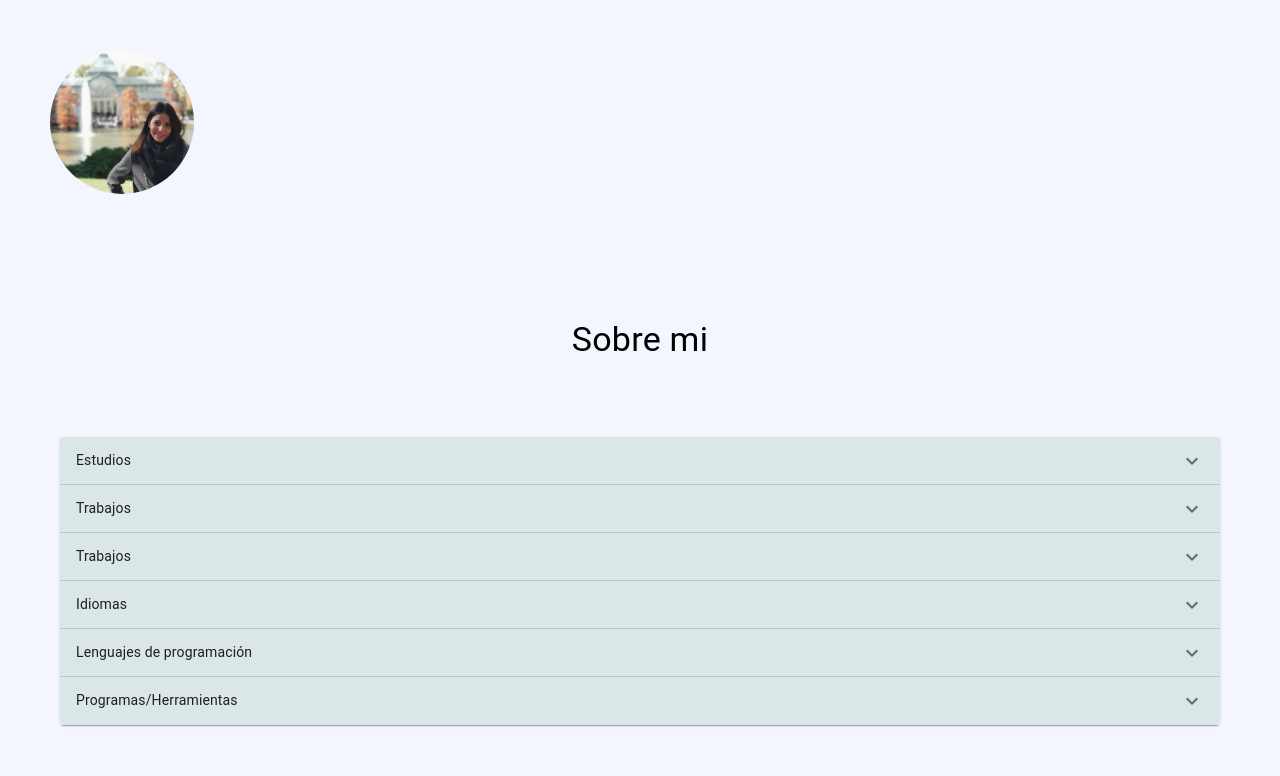
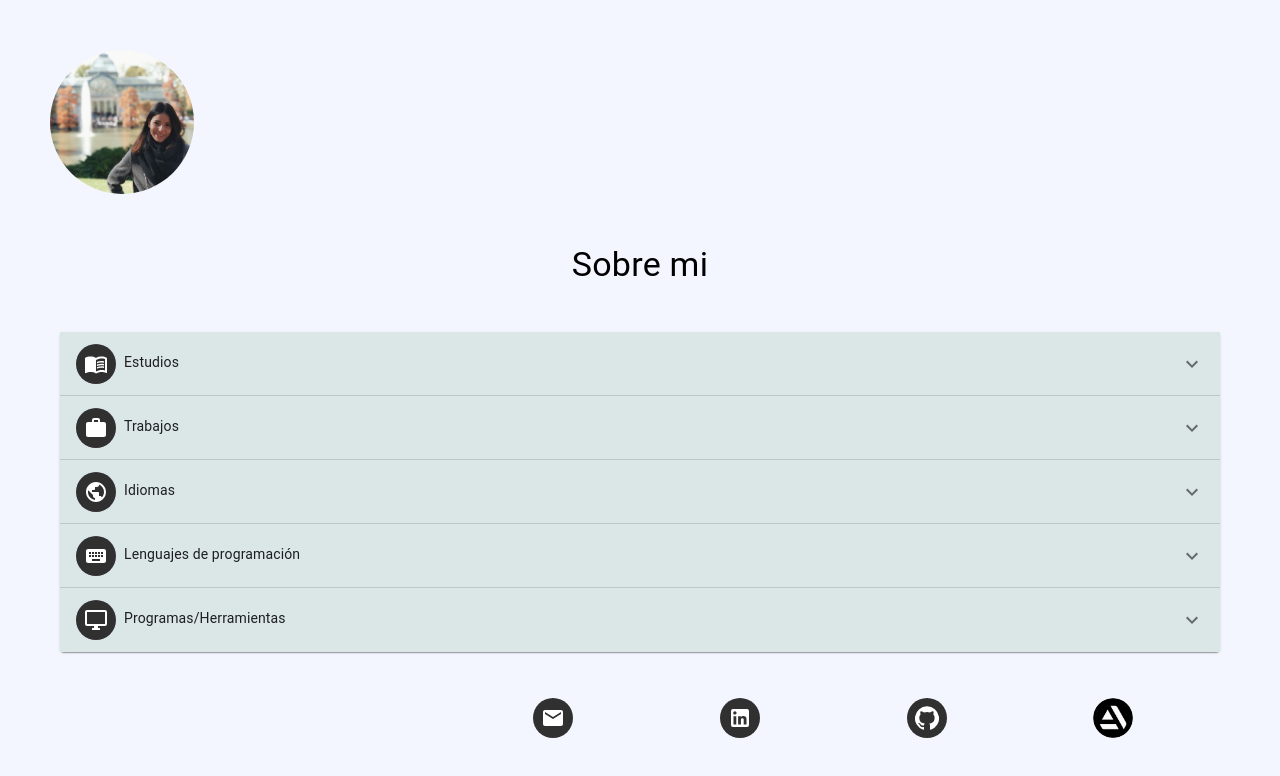
Before and after one commit to IsabelDD/CV_Page, a React (Create React App) app: page / in a window 1280 px wide. Shown: the top 776 px of the page. Built offline with nearby package versions, Linux system fonts and the light colour scheme.

Commit message:
add some icons

```diff
--- a/src/App.js
+++ b/src/App.js
@@ -1,10 +1,8 @@
 import React, { Component } from 'react';
-import Avatar from '@material-ui/core/Avatar';
 import { withStyles } from '@material-ui/core';
-import { withTranslation } from 'react-i18next';
-import { Typography, } from '@material-ui/core';
-import avatar from './static/images/avatar_isabel.jpg';
 import Aptitudes from './components/Aptitudes';
+import About from './components/About';
+import Footer from './components/Footer';
 
 const styles = theme => ({
   root: {
@@ -13,38 +11,21 @@ const styles = theme => ({
     minHeight: '100vh',
     overflow: 'hidden',
   },
-  button: {
-    margin: theme.spacing.unit,
-  },
-  large: {
-    width: theme.spacing(18),
-    height: theme.spacing(18),
-  },
-  typography: {
-    fontFamily: 'Raleway',
-  },
-  subtitle: {
-    fontSize: 15,
-  }
 });
 
 class App extends Component {
 
   render() {
-    const { classes, t } = this.props;
+    const { classes } = this.props;
 
     return (
       <div className={classes.root}>
-        <div style={{width:"100%"}}>
-          <Avatar style={{margin:50}} alt="Isabel Diaz" src={avatar} className={classes.large} />
-        </div>
-        <div style={{width:"100%", textAlign: 'center'}}>
-          <Typography variant="h4">{t('AboutMe')}</Typography>
-        </div>
+        <About/>
         <Aptitudes/>
+        <Footer/>
       </div>
     );
   }
 }
 
-export default withStyles(styles)((withTranslation('Vocabulary'))(App));
+export default withStyles(styles)(App);
--- /dev/null
+++ b/src/components/About.js
@@ -0,0 +1,40 @@
+import React, { Component } from 'react';
+import { withTranslation } from 'react-i18next';
+import { withStyles } from '@material-ui/core';
+import { Typography, Avatar } from '@material-ui/core';
+import avatar from '../static/images/avatar_isabel.jpg';
+
+const styles = theme => ({
+    button: {
+        margin: theme.spacing.unit,
+      },
+      large: {
+        width: theme.spacing(18),
+        height: theme.spacing(18),
+      },
+      typography: {
+        fontFamily: 'Raleway',
+      },
+      subtitle: {
+        fontSize: 15,
+      }
+});
+
+class About extends Component {
+    render () {
+        const { classes, t } = this.props;
+
+        return (
+            <div>
+                <div style={{width:"100%"}}>
+                    <Avatar style={{margin:50}} alt="Isabel Diaz" src={avatar} className={classes.large} />
+                </div>
+                <div style={{width:"100%", textAlign: 'center'}}>
+                    <Typography variant="h4">{t('AboutMe')}</Typography>
+                </div>
+            </div>
+        );
+    }
+}
+
+export default withStyles(styles)((withTranslation('Vocabulary'))(About));
--- a/src/components/Aptitudes.js
+++ b/src/components/Aptitudes.js
@@ -1,8 +1,16 @@
 import React, { Component } from 'react';
+import { withTranslation } from 'react-i18next';
+//Material-ui
 import { withStyles } from '@material-ui/core';
-import { withTranslation } from 'react-i18next';
-import { Typography, ExpansionPanel, ExpansionPanelSummary, ExpansionPanelDetails } from '@material-ui/core';
+import { Typography, Avatar } from '@material-ui/core';
+import {ExpansionPanel, ExpansionPanelSummary, ExpansionPanelDetails } from '@material-ui/core';
+//Icons
 import ExpandMoreIcon from '@material-ui/icons/ExpandMore';
+import WorkIcon from '@material-ui/icons/Work';
+import KeyboardIcon from '@material-ui/icons/Keyboard';
+import PublicIcon from '@material-ui/icons/Public';
+import MenuBookIcon from '@material-ui/icons/MenuBook';
+import DesktopWindowsIcon from '@material-ui/icons/DesktopWindows';
 
 const styles = theme => ({
     typography: {
@@ -10,6 +18,8 @@ const styles = theme => ({
     },
     heading: {
         fontSize: 14,
+        width: '80%',
+        margin: theme.spacing(1),
     },
     expansion : {
         marginLeft:60,
@@ -17,6 +27,14 @@ const styles = theme => ({
     },
     expansionSummary : {
         backgroundColor:'#dbe7e7',
+    },
+    small: {
+        width: theme.spacing(4),
+        height: theme.spacing(4),
+    },
+    icon :{
+        backgroundColor: '#303030',
+        color: 'white',
     }
 });
 
@@ -30,7 +48,8 @@ class Aptitudes extends Component {
                 <div className={classes.expansion}>
                     <ExpansionPanel>
                         <ExpansionPanelSummary className={classes.expansionSummary}
-                            expandIcon={<ExpandMoreIcon />} aria-controls="panel1a-content" id="panel1a-header" >
+                            expandIcon={<ExpandMoreIcon />} aria-controls="panel1-content" id="panel1-header" >
+                            <Avatar className={classes.small, classes.icon}> <MenuBookIcon />  </Avatar>
                             <Typography className={classes.heading}>{t('Studies')}</Typography>
                         </ExpansionPanelSummary>
                         <ExpansionPanelDetails >
@@ -41,7 +60,8 @@ class Aptitudes extends Component {
                     </ExpansionPanel>
                     <ExpansionPanel>
                         <ExpansionPanelSummary className={classes.expansionSummary}
-                            expandIcon={<ExpandMoreIcon />} aria-controls="panel1a-content" id="panel1a-header" >
+                            expandIcon={<ExpandMoreIcon />} aria-controls="panel2-content" id="panel2-header" >
+                            <Avatar className={classes.small, classes.icon}> <WorkIcon />  </Avatar>
                             <Typography className={classes.heading}>{t('Jobs')}</Typography>
                         </ExpansionPanelSummary>
                         <ExpansionPanelDetails>
@@ -52,18 +72,8 @@ class Aptitudes extends Component {
                     </ExpansionPanel>
                     <ExpansionPanel>
                         <ExpansionPanelSummary className={classes.expansionSummary}
-                            expandIcon={<ExpandMoreIcon />} aria-controls="panel1a-content" id="panel1a-header" >
-                            <Typography className={classes.heading}>{t('Jobs')}</Typography>
-                        </ExpansionPanelSummary>
-                        <ExpansionPanelDetails>
-                            <Typography>
-
-                            </Typography>
-                        </ExpansionPanelDetails>
-                    </ExpansionPanel>
-                    <ExpansionPanel>
-                        <ExpansionPanelSummary className={classes.expansionSummary}
-                            expandIcon={<ExpandMoreIcon />} aria-controls="panel1a-content" id="panel1a-header" >
+                            expandIcon={<ExpandMoreIcon />} aria-controls="panel4-content" id="panel4-header" >
+                            <Avatar className={classes.small, classes.icon}> <PublicIcon />  </Avatar>
                             <Typography className={classes.heading}>{t('Languages')}</Typography>
                         </ExpansionPanelSummary>
                         <ExpansionPanelDetails>
@@ -74,7 +84,8 @@ class Aptitudes extends Component {
                     </ExpansionPanel>
                     <ExpansionPanel>
                         <ExpansionPanelSummary className={classes.expansionSummary}
-                            expandIcon={<ExpandMoreIcon />} aria-controls="panel1a-content" id="panel1a-header" >
+                            expandIcon={<ExpandMoreIcon />} aria-controls="panel5-content" id="panel5-header" >
+                            <Avatar className={classes.small, classes.icon}> <KeyboardIcon />  </Avatar>
                             <Typography className={classes.heading}>{t('ProgrammLanguages')}</Typography>
                         </ExpansionPanelSummary>
                         <ExpansionPanelDetails>
@@ -85,7 +96,8 @@ class Aptitudes extends Component {
                     </ExpansionPanel>
                     <ExpansionPanel>
                         <ExpansionPanelSummary className={classes.expansionSummary}
-                            expandIcon={<ExpandMoreIcon />} aria-controls="panel1a-content" id="panel1a-header" >
+                            expandIcon={<ExpandMoreIcon />} aria-controls="panel6-content" id="panel6-header" >
+                            <Avatar className={classes.small, classes.icon}> <DesktopWindowsIcon />  </Avatar>
                             <Typography className={classes.heading}>{t('Tools')}</Typography>
                         </ExpansionPanelSummary>
                         <ExpansionPanelDetails>
--- a/src/components/Footer.js
+++ b/src/components/Footer.js
@@ -1,21 +1,53 @@
 import React, { Component } from 'react';
+import { withTranslation } from 'react-i18next';
 import { withStyles } from '@material-ui/core';
-import { Avatar } from '@material-ui/core';
+import { Avatar, Grid  } from '@material-ui/core';
 import EmailIcon from '@material-ui/icons/Email';
+import GitHubIcon from '@material-ui/icons/GitHub';
+import LinkedInIcon from '@material-ui/icons/LinkedIn';
+import ArtStationIcon from '../static/images/artStation_icon.jpg';
+
+const styles = theme => ({
+    root: {
+        flexGrow: 1,
+    },
+    small: {
+        width: theme.spacing(4),
+        height: theme.spacing(4),
+    },
+    icon :{
+        backgroundColor: '#303030',
+        color: 'white',
+        colorFill: 'pink',
+    }
+});
 
 class Footer extends Component {
     render() {
         const { classes } = this.props;
 
         return (
-            <div style={{width:"100%"}}>
-                <Avatar> <EmailIcon/> </Avatar>
-                <Avatar></Avatar>
-                <Avatar></Avatar>
-                <Avatar></Avatar>
+            <div>
+                <Grid container xs={12} direction="row" justify="center" alignItems="center"
+                    className={classes.root} spacing={2}>
+                    <Grid item xs={5}></Grid>
+                    <Grid item xs>
+                        <Avatar alt="Email" className={classes.small, classes.icon}> <EmailIcon/> </Avatar>
+                    </Grid>
+                    <Grid item xs>
+                        <Avatar alt="LinkedIn" className={classes.small, classes.icon}> <LinkedInIcon/> </Avatar>
+                    </Grid>
+                    <Grid item xs>
+                        <Avatar alt="GitHub" className={classes.small, classes.icon}> <GitHubIcon/> </Avatar>
+                    </Grid>
+                    <Grid item xs>
+                        <Avatar alt="ArtStation" className={classes.small, classes.icon} src={ArtStationIcon}> </Avatar>
+                    </Grid>
+                    <Grid item xs={5}></Grid>
+                </Grid>
             </div>
         );
     }
 }
 
-export default withStyles(styles)((withTranslation('Vocabulary'))(Aptitudes));
+export default withStyles(styles)((withTranslation('Vocabulary'))(Footer));
```
Also changed, not shown: src/static/images/linkedin_icon.jpg (deleted).
